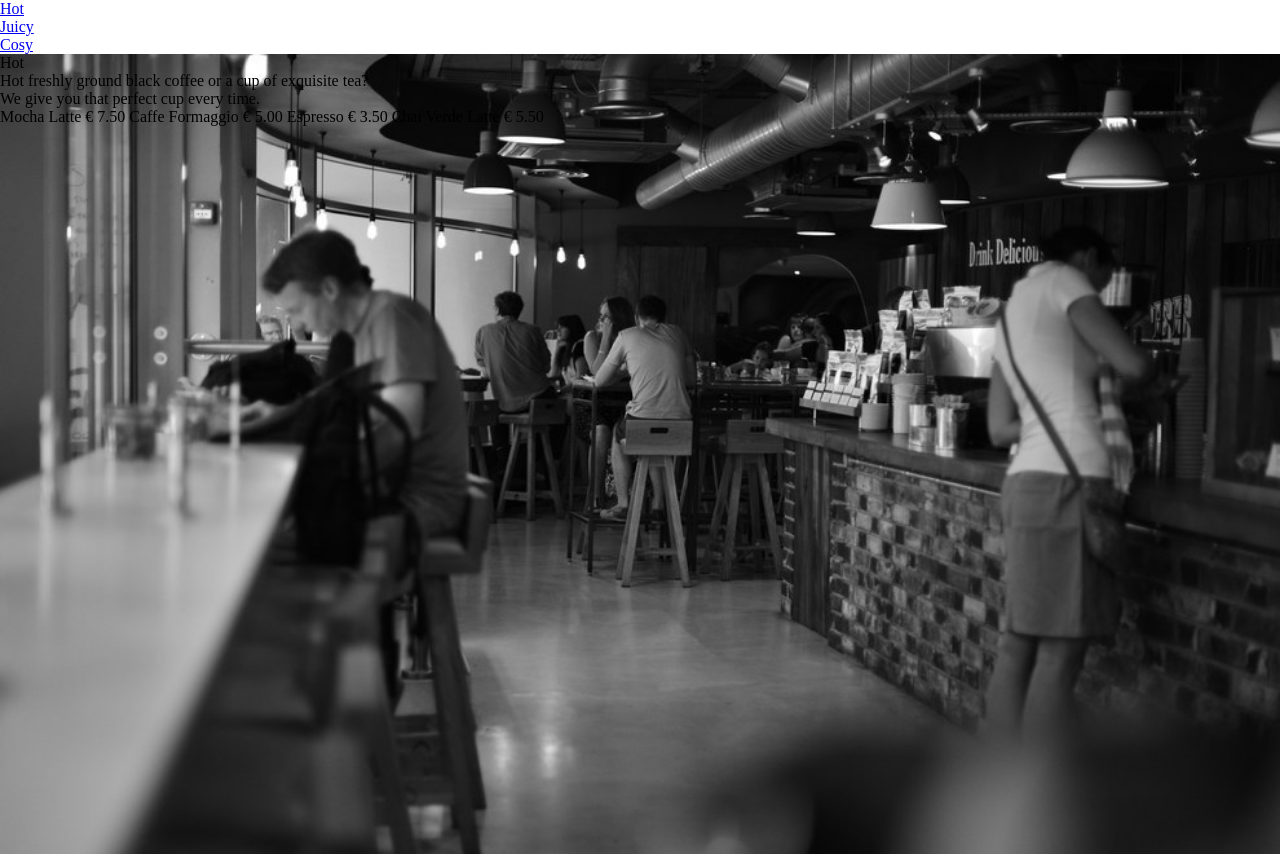
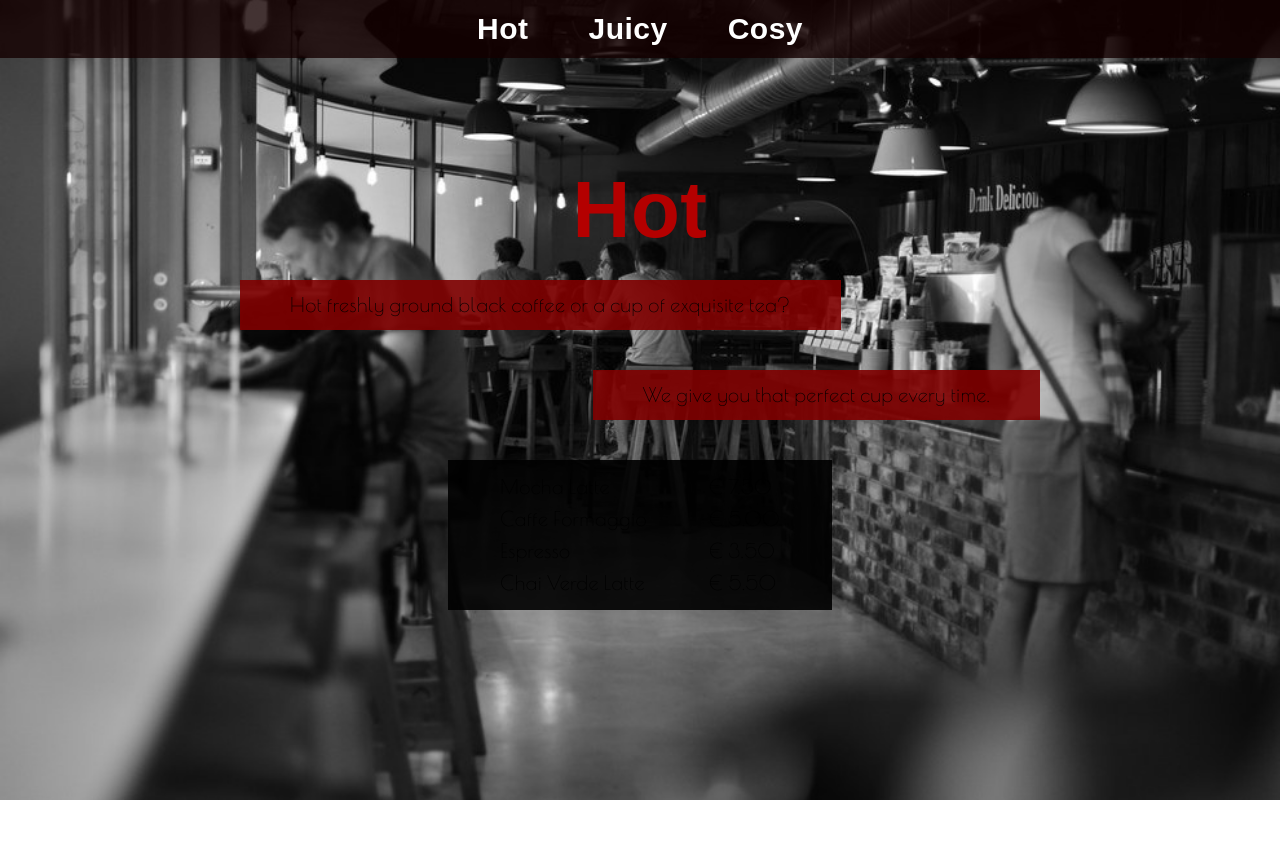
Before and after one commit to Raiu/lexltu-cafferetro, a plain HTML site: page index.html in a window 1280 px wide. After the commit the page ends 800 px from the top, so only its background shows below. Drawn offline with nearby package versions, Linux system fonts and the light colour scheme; a web font is replaced by a local one.

Commit message:
finished

```diff
--- a/index.html
+++ b/index.html
@@ -13,72 +13,108 @@
   <link rel="stylesheet" href="reset.css" />
   <title>Caffe Retro</title>
 </head>
-<body style="scroll-snap-type: y mandatory;">
-  <nav class="nav-bar" id="main-nav">
-    <ul>
+<body>
+  <header id="main-nav">
+  <nav >
+    <ul class="nav-list">
       <li><a href="#page-hot">Hot</a></li>
       <li><a href="#page-juicy">Juicy</a></li>
       <li><a href="#page-cosy">Cosy</a></li>
     </ul>
-
   </nav>
-
+</header>
 
   <main>
     <section class="full-page" id="page-hot">
-      <article>
-        <header>
+      <article class="page-content flex-col">
+        <header class="center">
           <h2>Hot</h2>
         </header>
-        <div>
+        <div class="box bg-darkred start">
           Hot freshly ground black coffee or a cup of exquisite tea?
         </div>
-        <div>
+        <div class="box bg-darkred end">
           We give you that perfect cup every time.
         </div>
-        <div>
-          Mocha Latte   € 7.50
-          Caffe Formaggio   € 5.00
-          Espresso   € 3.50
-          Chai Verde Latte   € 5.50
+        <div class="box bg-black center">
+          <table>
+            <tr>
+              <td>Mocha Latte</td>
+              <td>€ 7.50</td>
+            </tr>
+            <tr>
+              <td>Caffe Formaggio</td>
+              <td>€ 5.00</td>
+            </tr>
+            <tr>
+              <td>Espresso</td>
+              <td>€ 3.50</td>
+            </tr>
+            <tr>
+              <td>Chai Verde Latte</td>
+              <td>€ 5.50</td>
+            </tr>
+          </table>
         </div>
       </article>
     </section>
 
   <section class="full-page" id="page-juicy">
-    <article>
-      <header>
+    <article class="page-content flex-col">
+      <header class="center">
         <h2>Juicy</h2>
       </header>
-      <div>
+      <div class="box bg-darkred start">
         Ripe fruit - freshly squeezed.
       </div>
-      <div>
+      <div class="box bg-darkred end">
         It's as simple as that. Chunky or smooth - it's your choice.
       </div>
-      <div>
-        Branched Apricots   € 4.20
-Deep Rasberries   € 3.50
-Smooth Oranges   € 6.50
+      <div class="box bg-black center">
+        <table>
+          <tr>
+            <td>MBranched Apricots</td>
+            <td>€ 4.20</td>
+          </tr>
+          <tr>
+            <td>Deep Rasberries</td>
+            <td>€ 3.50</td>
+          </tr>
+          <tr>
+            <td>Smooth Oranges</td>
+            <td>€ 6.50</td>
+          </tr>
+        </table>
       </div>
     </article>
   </section>
 
   <section class="full-page" id="page-cosy">
-    <article style="height: 500px;">
-      <header>
+    <article class="page-content flex-col">
+      <header class="center">
         <h2>Cosy</h2>
       </header>
-      <div>
+      <div class="box bg-darkred start">
         Hang around. Enjoy the settings.
       </div>
-      <div>
+      <div class="box bg-darkred end">
         Use our fast WiFi. Borrow a newspaper or a novel.
       </div>
-      <div>
-        Mon-Sun   8am – 11pm
-Caffe Retro  Canto VI
-0123-45 67 89   caffe@lorem.pge
+      <div class="box bg-black center">
+        <table>
+          <tr>
+            <td>Mon-Sun</td>
+            <td>8am – 11pm</td>
+          </tr>
+          <tr>
+            <td>Caffe Retro</td>
+            <td>Canto VI</td>
+          </tr>
+          <tr>
+            <td>0123-45 67 89</td>
+            <td>caffe@lorem.pge</td>
+          </tr>
+        </table>
       </div>
     </article>
   </section>
--- a/main.css
+++ b/main.css
@@ -1,30 +1,137 @@
+html {
+  font: 500 1.25em/1.5 "Poiret One", sans-serif;
+  font-stretch: wider;
+  letter-spacing: .025rem;
+  -webkit-font-smoothing: antialiased;
+  -moz-osx-font-smoothing: grayscale;
+  text-rendering: optimizeLegibility;
+  -webkit-tap-highlight-color: transparent;
+  scroll-behavior: smooth;
+}
+
 body {
   margin: 0;
   padding: 0;
+  overflow: hidden;
 }
 
-.nav-bar {
-    position: sticky;
+h1,
+h2,
+h3,
+h4,
+h5,
+h6 {
+  font-family: "Spirax", sans-serif;
+  font-weight: bolder;
+  line-height: 5rem;
+  color: rgb(180, 0, 0);
+  text-shadow:0 0 1px transparent;
+}
+
+h1 {
+  font-size: 5rem;
+}
+
+h2 {
+  font-size: 4rem;
+}
+
+h3 {
+  font-size: 3rem;
+}
+
+#main-nav {
+  background: rgba(20, 0, 0, 0.8);
+  display: block;
+  position: fixed;
   top: 0;
+  left: 0;
+  right: 0;
   z-index: 100;
+  overflow: auto;
+}
+
+.nav-list {
+  display: flex;
+  justify-content: center;
+}
+
+.nav-list {
+  list-style: none;
+}
+
+.nav-list a {
+  font: 600 1.5rem "Spirax", sans-serif;
+  margin: .1rem 1rem;
+  color: #fff;
+  display: block;
+  padding: .5rem;
+  text-decoration: none;
+}
+
+.nav-list a:hover {
+    text-decoration: underline;
+}
+
+.page-content {
+  max-width: 800px;
+  margin: 0 auto;
+}
+
+.flex-col {
+  display: flex;
+  flex-direction: column;
+  align-items: flex-start;
+}
+
+.flex-col > .start {
+  align-self: self-start;
+}
+
+.flex-col > .end {
+  align-self: flex-end;
+}
+
+.flex-col > .center {
+  align-self: center;
+}
+
+.bg-darkred {
+  background: rgb(128, 0, 0, 0.9);
+}
+
+.bg-black {
+  background: rgba(0, 0, 0, 0.9);
+}
+
+.box {
+  padding: .5rem 2.5rem;
+  margin: 1rem 0;
+}
+
+.box table {
+  width: 100%;
+}
+
+.box tr td:first-child {
+  padding-right: 3rem;
 }
 
 main {
   display: flex;
   flex-direction: column;
-
   width: 100%;
   height: 100vh;
   scroll-behavior: smooth;
-    overflow-y: scroll;
   scroll-snap-type: y mandatory;
-
+  overflow-y: auto;
 }
 
 .full-page {
+  padding-top: 8rem;
   width: 100%;
   min-height: 100vh;
-    background-size:  cover;
+  background-size: cover;
   scroll-snap-align: start;
 }
 
```
Lines whose indentation alone changed are shown as unchanged.
